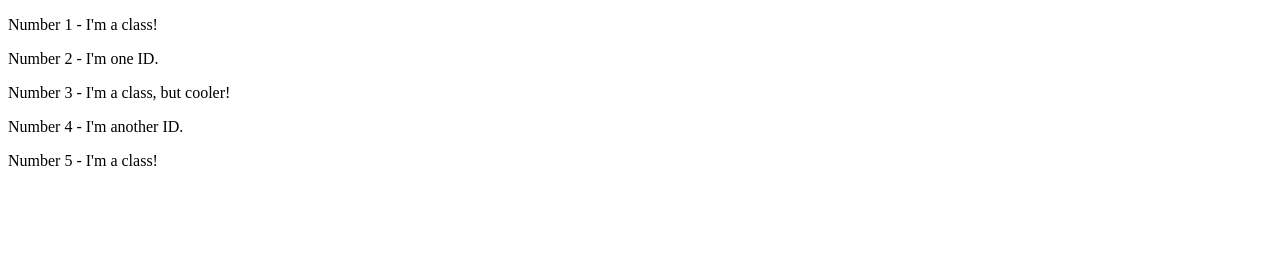
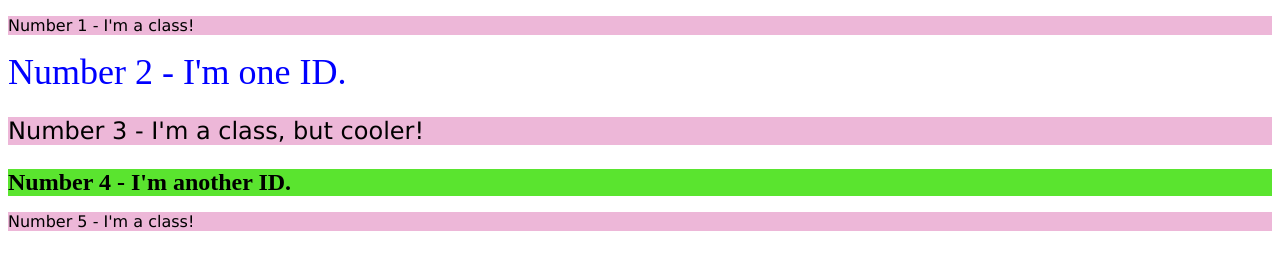
Before and after one commit to juanmanuelbellas/the-odin-project, a plain HTML site: page css-exercises/foundations/intro-to-css/02-class-id-selectors/index.html in a window 1280 px wide. Drawn offline with Linux system fonts and the light colour scheme.

Commit message:
Solves intro-to-css exercises

```diff
--- /dev/null
+++ b/css-exercises/foundations/intro-to-css/01-css-methods/styles.css
@@ -0,0 +1,9 @@
+/* styles.css */
+
+div {
+    color: white;
+    background-color: red;
+    text-align: center;
+    font-weight: bold;
+    font-size: 32px;
+}
--- a/css-exercises/foundations/intro-to-css/02-class-id-selectors/index.html
+++ b/css-exercises/foundations/intro-to-css/02-class-id-selectors/index.html
@@ -8,10 +8,10 @@
     <link rel="stylesheet" href="style.css">
   </head>
   <body>
-    <p>Number 1 - I'm a class!</p>
-    <div>Number 2 - I'm one ID.</div>
-    <p>Number 3 - I'm a class, but cooler!</p>
-    <div>Number 4 - I'm another ID.</div>
-    <p>Number 5 - I'm a class!</p>
+    <p class="odd">Number 1 - I'm a class!</p>
+    <div id="second">Number 2 - I'm one ID.</div>
+    <p class="odd big">Number 3 - I'm a class, but cooler!</p>
+    <div class="big" id="fourth">Number 4 - I'm another ID.</div>
+    <p class="odd">Number 5 - I'm a class!</p>
   </body>
 </html>
--- a/css-exercises/foundations/intro-to-css/02-class-id-selectors/style.css
+++ b/css-exercises/foundations/intro-to-css/02-class-id-selectors/style.css
@@ -1 +1,20 @@
 /* Add CSS Styling */
+
+.odd {
+    background-color: rgb(237, 183, 216);
+    font-family: 'Verdana', 'DejaVu Sans', 'sans-serif';
+}
+
+.big{
+    font-size: 24px;
+}
+
+#second {
+    color: rgb(0, 0, 255);
+    font-size: 36px;
+}
+
+#fourth {
+    background-color: hsl(106, 77%, 54%);
+    font-weight: bold;
+}
--- a/css-exercises/foundations/intro-to-css/05-descendant-combinator/style.css
+++ b/css-exercises/foundations/intro-to-css/05-descendant-combinator/style.css
@@ -1 +1,7 @@
 /* Add CSS Styling */
+
+.container .text{
+    color: red;
+    background-color: yellow;
+    font-size: 20px;
+}
```
Also changed, not shown: css-exercises/foundations/intro-to-css/01-css-methods/index.html (+9 -1 lines), css-exercises/foundations/intro-to-css/03-grouping-selectors/index.html (+2 -2 lines), css-exercises/foundations/intro-to-css/03-grouping-selectors/style.css (+14 -0 lines), css-exercises/foundations/intro-to-css/04-chaining-selectors/style.css (+10 -0 lines).
